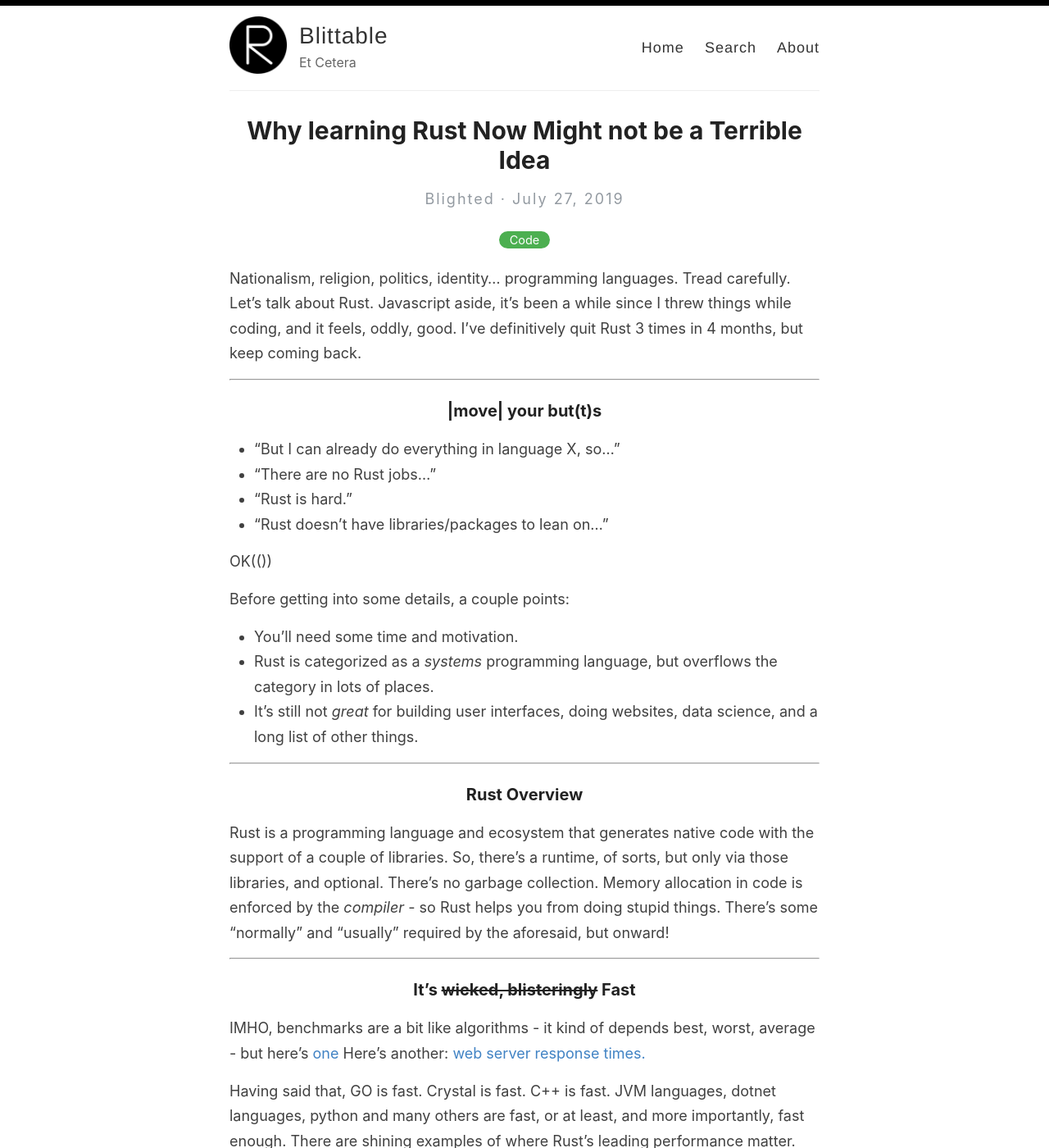
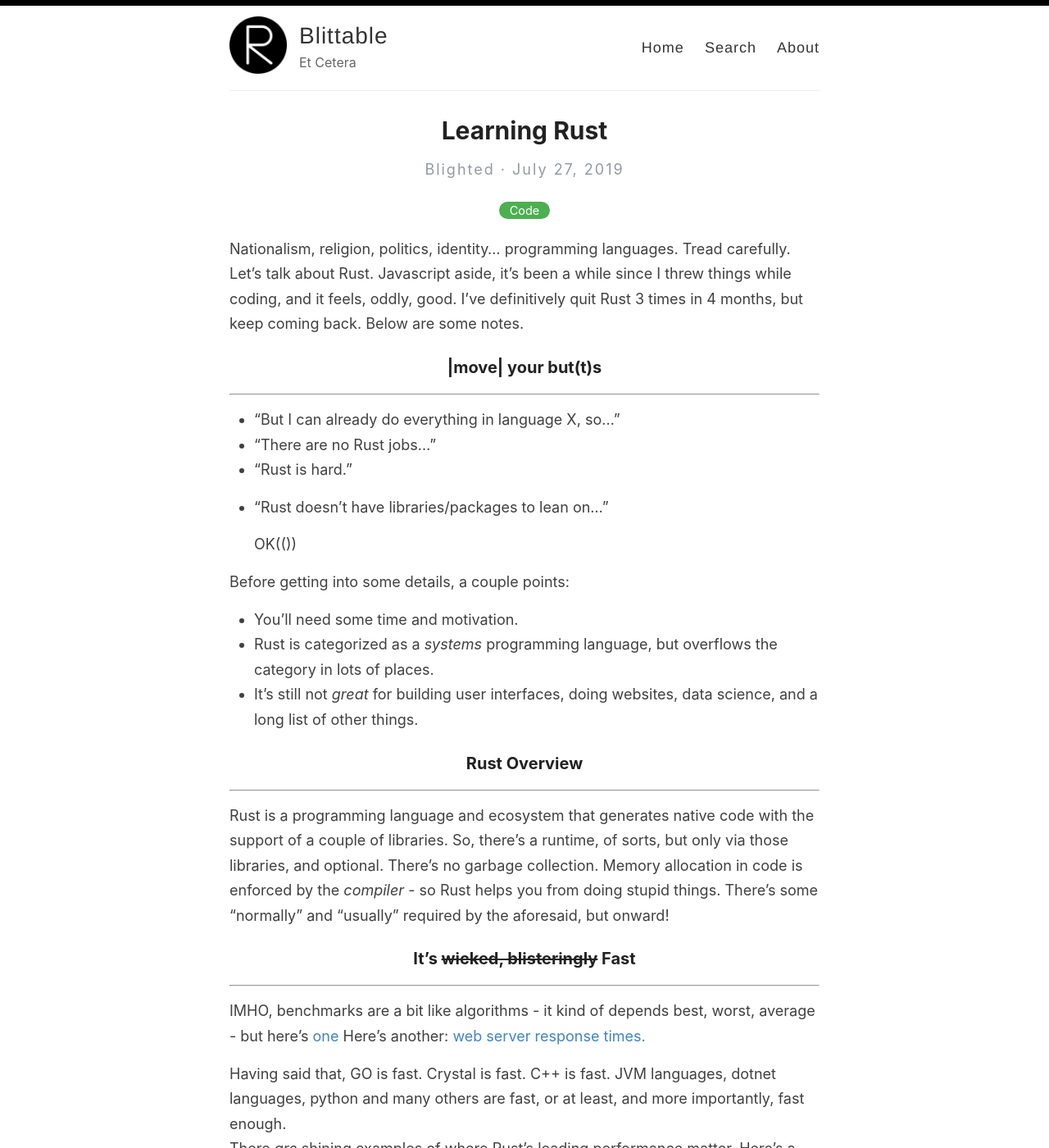
Before and after one commit to blittable/blittable.github.io, a Jekyll site: the page built from _posts/2019-7-27-why-learning-rust-now-might-be-a-not-so-bad-idea.md, in a window 1280 px wide and 1400 px high. Shown: the whole window at 82% size. Built offline with Jekyll 4.4.1, drawn with Linux system fonts in a browser that asks for light colours; some of the changed text lies outside the part shown.

Commit message:
formatting quest

```diff
--- a/_posts/2019-7-27-why-learning-rust-now-might-be-a-not-so-bad-idea.md
+++ b/_posts/2019-7-27-why-learning-rust-now-might-be-a-not-so-bad-idea.md
@@ -1,22 +1,23 @@
 ---
 layout: post
-title: Why learning Rust Now Might not be a Terrible Idea
+title: Learning Rust
 categories: Code
 ---
 
 Nationalism, religion, politics, identity... programming languages.  Tread carefully.  Let's talk about Rust. Javascript aside,
-it's been a while since I threw things while coding, and it feels, oddly, good.  I've definitively quit Rust 3 times in 4 months, but keep coming back.
+it's been a while since I threw things while coding, and it feels, oddly, good.  I've definitively quit Rust 3 times in 4 months, but keep coming back. Below are some notes.
 
----
+
 
 ### |move| your but(t)s
+---
 
 - "But I can already do everything in language X, so..."
 - "There are no Rust jobs..."
 - "Rust is hard."
 - "Rust doesn't have libraries/packages to lean on..."
 
-OK(())
+  OK(())
 
 Before getting into some details, a couple points:
 
@@ -24,22 +25,23 @@ Before getting into some details, a couple points:
 - Rust is categorized as a *systems* programming language, but overflows the category in lots of places.
 - It's still not *great* for building user interfaces, doing websites, data science, and a long list of other things.
 
----
 
 ### Rust Overview
+---
 
 Rust is a programming language and ecosystem that generates native code with the support of a couple of libraries.  So, there's a runtime, of sorts, but only via those libraries, and optional. There's no garbage collection. Memory allocation in code is enforced by the *compiler* - so Rust helps you from doing stupid things.  There's some "normally" and "usually" required by the aforesaid, but onward!
 
+
+### It's <s>wicked, blisteringly</s> Fast
 ---
 
-### It's <s>wicked, blisteringly</s> Fast
+IMHO, benchmarks are a bit like algorithms - it kind of depends best, worst, average - but here's <a href="https://benchmarksgame-team.pages.debian.net/benchmarksgame/which-programs-are-fastest.html">one</a>
+Here's another: <a href="https://www.techempower.com/benchmarks/">web server response times.</a>
 
-IMHO, benchmarks are a bit like algorithms - it kind of depends best, worst, average - but here's <a href="https://benchmarksgame-team.pages.debian.net/benchmarksgame/which-programs-are-fastest.html">one</a> Here's another: <a href="https://www.techempower.com/benchmarks/">web server response times.</a>
-
-Having said that, GO is fast. Crystal is fast.  C++ is fast.  JVM languages, dotnet languages, python and many others are fast, or at least, and more importantly, fast enough.  There are shining examples of where Rust's leading performance matter.  Here's a favorite tool built in Rust that you can use regardless of your preferred coding language:  a command line grep replacement:  <a href="https://github.com/BurntSushi/ripgrep"> ripgrep </a>
+Having said that, GO is fast. Crystal is fast.  C++ is fast.  JVM languages, dotnet languages, python and many others are fast, or at least, and more importantly, fast enough.
+There *are* shining examples of where Rust's leading performance matter.  Here's a favorite tool built in Rust that you can use regardless of your preferred coding language:  a command line grep replacement:  <a href="https://github.com/BurntSushi/ripgrep">ripgrep</a>
 
 
----
 ### It's Memory Safe
 ---
 
@@ -50,14 +52,14 @@ Baidu SDK's for Intel's SGX <a href="https://github.com/baidu/rust-sgx-sdk">uses
 
 The point: Rust definitely buys you something here - and I had to pick a Rust hill to die on, this would be my choice.
 
----
+
 ### Packaging, Runtimes, and libraries
 ---
 
 The designers got it right. Halelujah, thank you.  Configurable runtimes, package naming, versioning, features, modules, references, etc.  It works as expected - it's dull and transparent.
 Not to pick on lovely GO, but: <a href="https://github.com/golang/go/wiki/Modules"> go modules</a> that article is too long.  Enough said.
 
----
+
 ### Parallel Processing is Fearless, and with Rayon (a crate in Rust lingo) it's Crazy Easy
 ---
 
@@ -88,16 +90,16 @@ fn sum_of_squares(input: &[i32]) -> i32 {
 
 Wow.  Cool.
 
----
 
 ### The Documentation is Excellent
+---
 
 There's a learning curve, no doubt.  It takes some discipline, but going through the documentation, especially <a href="https://doc.rust-lang.org/book"> The Book</a> is a really good idea.
 There's no unneeded formalism.  The content is linear.  There's little assumed about your background, but it doesn't pull punches on the more challenging content.  The writing is good.
 
----
 
 ### Getting Started - A Couple Suggestions
+---
 
 - Rust's rising star, in search, has yet to exceed the stuff you wire-brush off your grill.  So, qualify your searches for <a https://www.rust-lang.org/Rust> Rust</a>.
 - Follow the book in the beginning.  It pays dividends.  This is crazy unintuitive for experienced programmers - we have github - we know all sorts of loops and variables.
```
Also changed, not shown: other parts of _posts/2019-7-27-why-learning-rust-now-might-be-a-not-so-bad-idea.md (+21 -11 lines).
